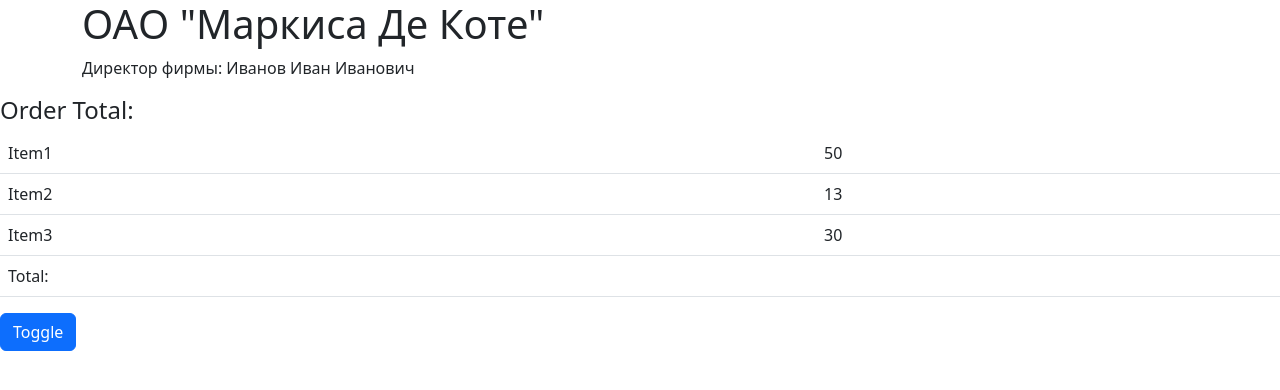
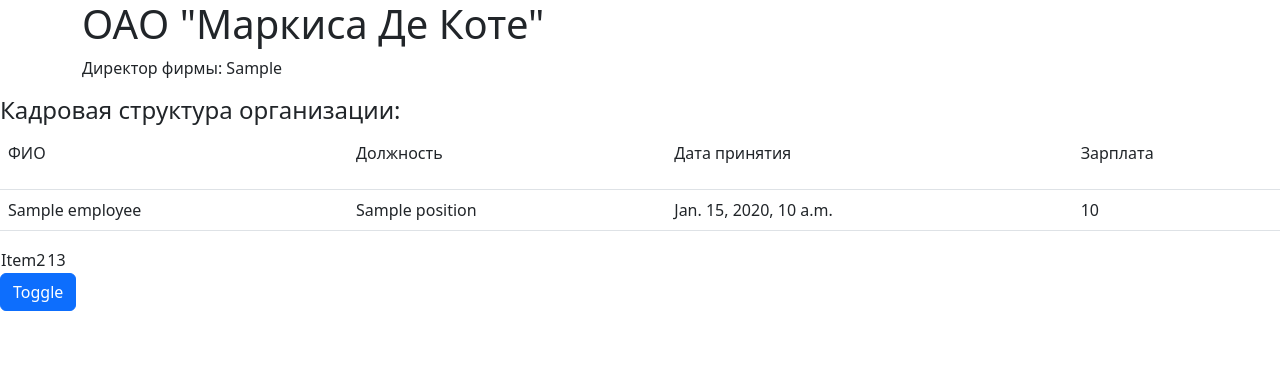
Before and after one commit to GordonCloud/task_PersonnelStructure, a Django app: template employees/templates/employees/page.html in a window 1280 px wide. Shown: the top 390 px of the page. Run offline with Django 4.2, Linux system fonts and the light colour scheme; the template is opened without the code that fills it: most values are stand-ins (such as "Sample title", 1, 10 or a date in 2020).

Commit message:
The main page template has been improved, now employees of the first and second levels of the hierarchy are displayed there

```diff
--- a/employees/templates/employees/page.html
+++ b/employees/templates/employees/page.html
@@ -16,31 +16,41 @@
 <body>
     <div class="container margintop20px">
         <h1>ОАО "Маркиса Де Коте"</h1>
-        <p>Директор фирмы: Иванов Иван Иванович</p>
+        <p>Директор фирмы: {{employee_director}}</p>
     </div>
 
 <div class="orderTotal">
-   <h4>Order Total:</h4>
+    <h4>Кадровая структура организации:</h4>
 
+    {% if second_level_employees %}
     <table id="tableOrderTotal" class="table tableTotal">
         <tbody>
             <tr>
-            <td>Item1</td>
-            <td class="price-1">50</td>
+                <td><p>ФИО</p></td>
+                <td><p>Должность</p></td>
+                <td><p>Дата принятия</p></td>
+                <td><p>Зарплата</p></td>
             </tr>
+            {% for employee in second_level_employees %}
+            <tr>
+                <td>{{employee}}</td>
+                <td>{{employee.position}}</td>
+                <td>{{employee.employment_date}}</td>
+                <td>{{employee.salary}}</td>
+            </tr>
+            {% endfor %}
+        </tbody>
+    </table>
+    {% else %}
+        <p>ERROR: No employees found</p>
+    {% endif %}
+
+    <table>
+        <tbody>
             <tr id='hiddenRowExample' class="hiddenRow">
                 <td>Item2</td>
                 <td class="price-2">13</td>
             </tr>
-        <tr>
-            <td>Item3</td>
-            <td class="price-3">30</td>
-        </tr>
-        <tr class="summary">
-            <td class="totalOrder">Total:</td>
-            <td id="result" class="totalAmount"></td>
-        </tr>
-
         </tbody>
     </table>
     <button id='toggle' class='btn btn-primary'>
--- a/employees/views.py
+++ b/employees/views.py
@@ -5,9 +5,11 @@ from .models import Employee
 
 
 def page(request):
-    all_employees = Employee.objects.all()
+    employee_director = Employee.objects.get(hierarchy_level=1)
+    second_level_employees = Employee.objects.filter(hierarchy_level=2)
     template = loader.get_template('employees/page.html')
     context = {
-        'AllEmployees': all_employees,
+        'employee_director': employee_director,
+        'second_level_employees': second_level_employees,
     }
     return HttpResponse(template.render(context, request))
```
Lines whose indentation alone changed are shown as unchanged.
